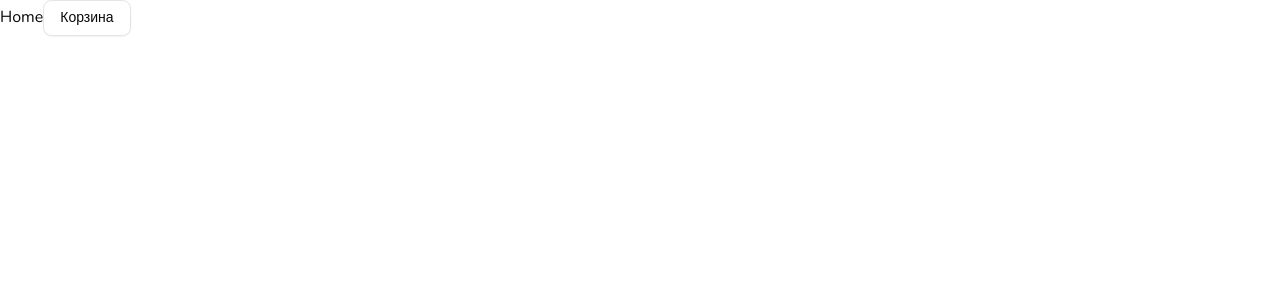
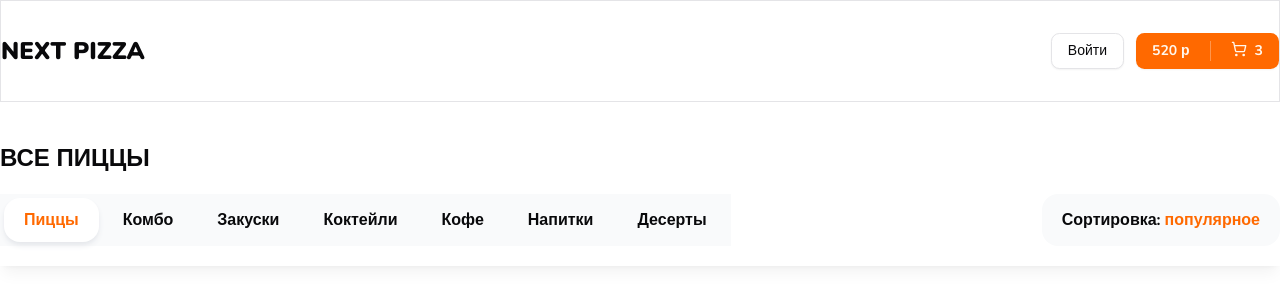
Before and after one commit to RaiseOnce/next-pizza, a Next.js app: page / in a window 1280 px wide. Shown: the top 306 px of the page. Built offline with nearby package versions, Linux system fonts and the light colour scheme.

Commit message:
header is done main is pre-done

```diff
--- a/app/layout.tsx
+++ b/app/layout.tsx
@@ -1,6 +1,7 @@
 import type { Metadata } from 'next'
 import { Nunito } from 'next/font/google'
 import './globals.css'
+import Header from '@/components/shared/header'
 
 const nunito = Nunito({
   subsets: ['cyrillic'],
@@ -21,7 +22,10 @@ export default function RootLayout({
   return (
     <html lang="en">
       <body className={`${nunito.className} antialiased`}>
-        <main className="min-h-screen">{children}</main>
+        <main className="min-h-screen">
+          <Header />
+          {children}
+        </main>
       </body>
     </html>
   )
--- a/app/page.tsx
+++ b/app/page.tsx
@@ -1,9 +1,13 @@
-import { Button } from '@/components/ui/button'
+import { Container } from '@/components/shared/container'
+import { TopBar } from '@/components/shared/top-bar'
 
 export default function Home() {
   return (
-    <h1>
-      Home<Button variant="outline">Корзина</Button>
-    </h1>
+    <>
+      <Container className="mt-10">
+        <header className="text-2xl uppercase font-black">Все пиццы</header>
+        <TopBar />
+      </Container>
+    </>
   )
 }
--- /dev/null
+++ b/components/shared/aa-template.tsx
@@ -0,0 +1,12 @@
+import React from 'react'
+import { cn } from '@/lib/utils' // обновлённый путь
+
+interface Props {
+  className?: string
+}
+
+export const Template: React.FC<React.PropsWithChildren<Props>> = ({
+  className,
+}) => {
+  return <div className={cn('', className)}>Template</div>
+}
--- /dev/null
+++ b/components/shared/categories.tsx
@@ -0,0 +1,39 @@
+import React from 'react'
+import { cn } from '@/lib/utils' // обновлённый путь
+
+interface Props {
+  className?: string
+}
+
+const cats = [
+  'Пиццы',
+  'Комбо',
+  'Закуски',
+  'Коктейли',
+  'Кофе',
+  'Напитки',
+  'Десерты',
+]
+
+const activeIndex = 0
+
+export const Categories: React.FC<React.PropsWithChildren<Props>> = ({
+  className,
+}) => {
+  return (
+    <div className={cn('inline-flex gap-1 bg-gray-50 p-1', className)}>
+      {cats.map((cat, index) => (
+        <a
+          className={cn(
+            'flex items-center font-bold h-11 rounded-2xl px-5',
+            activeIndex === index &&
+              'bg-white shadow-md shadow-gray-200 text-primary'
+          )}
+          key={index}
+        >
+          <button>{cat}</button>
+        </a>
+      ))}
+    </div>
+  )
+}
--- /dev/null
+++ b/components/shared/container.tsx
@@ -0,0 +1,15 @@
+import React from 'react'
+import { cn } from '@/lib/utils' // обновлённый путь
+
+interface Props {
+  className?: string
+}
+
+export const Container: React.FC<React.PropsWithChildren<Props>> = ({
+  className,
+  children,
+}) => {
+  return (
+    <div className={cn('mx-auto max-w-[1280px]', className)}>{children}</div>
+  )
+}
--- /dev/null
+++ b/components/shared/header.tsx
@@ -0,0 +1,35 @@
+import { cn } from '@/lib/utils'
+import { Container } from './container'
+import React from 'react'
+import { Button } from '../ui/button'
+import { ShoppingCart } from 'lucide-react'
+
+type Props = {
+  className?: string
+}
+
+const Header: React.FC<Props> = ({ className }) => {
+  return (
+    <header className={cn('border border-b', className)}>
+      <Container className="flex items-center justify-between py-8">
+        <div className="text-2xl uppercase font-black">Next Pizza</div>
+
+        <div className="flex items-center gap-3">
+          <Button variant="outline">Войти</Button>
+          <div>
+            <Button className="group relative">
+              <b>520 р</b>
+              <span className="h-full w-[1px] bg-white/30 mx-3"></span>
+              <div className="flex gap-2">
+                <ShoppingCart />
+                <b>3</b>
+              </div>
+            </Button>
+          </div>
+        </div>
+      </Container>
+    </header>
+  )
+}
+
+export default Header
--- /dev/null
+++ b/components/shared/sort-popup.tsx
@@ -0,0 +1,22 @@
+import React from 'react'
+import { cn } from '@/lib/utils' // обновлённый путь
+
+interface Props {
+  className?: string
+}
+
+export const SortPopup: React.FC<React.PropsWithChildren<Props>> = ({
+  className,
+}) => {
+  return (
+    <div
+      className={cn(
+        'inline-flex items-center gap-1 bg-gray-50 px-5 h-[52px] rounded-2xl cursor-pointer',
+        className
+      )}
+    >
+      <b>Сортировка:</b>
+      <b className="text-primary">популярное</b>
+    </div>
+  )
+}
--- /dev/null
+++ b/components/shared/top-bar.tsx
@@ -0,0 +1,27 @@
+import React from 'react'
+import { cn } from '@/lib/utils' // обновлённый путь
+import { Container } from './container'
+import { Categories } from './categories'
+import { SortPopup } from './sort-popup'
+
+interface Props {
+  className?: string
+}
+
+export const TopBar: React.FC<React.PropsWithChildren<Props>> = ({
+  className,
+}) => {
+  return (
+    <div
+      className={cn(
+        'sticky top-0 bg-white py-5 shadow-lg shadow-black/5 z-10',
+        className
+      )}
+    >
+      <Container className="flex items-center justify-between">
+        <Categories />
+        <SortPopup />
+      </Container>
+    </div>
+  )
+}
```
